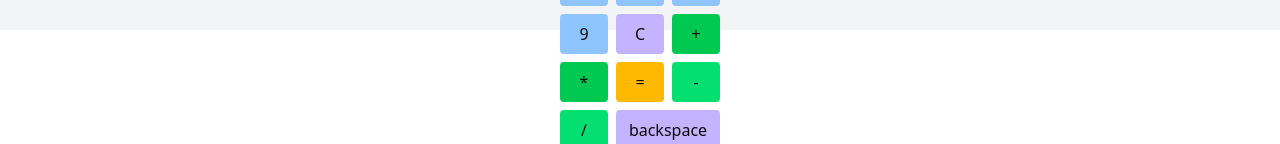
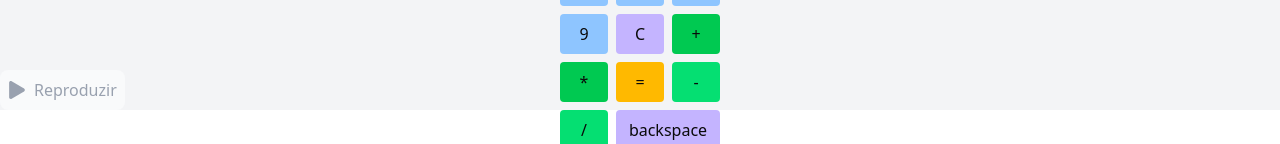
Before and after one commit to DanielVerissimo1/introducao-next, a Next.js app: page /about in a window 1280 px wide. Shown: the part 2618-2762 px from the top of the page. Built offline with nearby package versions, Linux system fonts and the light colour scheme; no server answers.

Commit message:
feat: atividade 9 condicionais

```diff
--- a/src/app/about/page.tsx
+++ b/src/app/about/page.tsx
@@ -5,6 +5,7 @@ import { ThreeDCardDemo } from "@/components/ThreeDCardDemo"
 import { useState } from "react"
 import MiniDisplay from "@/components/miniDisplay"
 import NavBar from "@/components/NavBar";
+import BotaoReproducao from "@/components/BotaoReproducao"
 
 interface CommentData {
   id: string;
@@ -135,6 +136,9 @@ export default function About(){
             <div>
                 <MiniDisplay/>
             </div>
+            <div>
+                <BotaoReproducao/>
+            </div>
 
         </div>
     )
--- /dev/null
+++ b/src/components/BotaoReproducao.tsx
@@ -0,0 +1,31 @@
+"use client";
+import { useState } from "react";
+import { FaPlay, FaPause } from "react-icons/fa";
+
+export default function BotaoReproducao() {
+  const [estaTocando, setEstaTocando] = useState(false);
+
+  const toggleReproducao = () => {
+    setEstaTocando((estadoAnterior) => !estadoAnterior);
+  };
+
+  return (
+    <button
+      onClick={toggleReproducao}
+      className={`
+        flex items-center space-x-2 p-2 rounded-md transition-colors
+        ${estaTocando
+          ? "text-blue-500 bg-blue-100 hover:bg-blue-200"
+          : "text-gray-400 hover:text-gray-500 bg-gray-50 hover:bg-gray-100"
+        }
+      `}
+    >
+      <span className="text-lg">
+        {estaTocando ? <FaPause /> : <FaPlay />}
+      </span>
+      <span className="font-medium">
+        {estaTocando ? "Pausar" : "Reproduzir"}
+      </span>
+    </button>
+  );
+}
```
